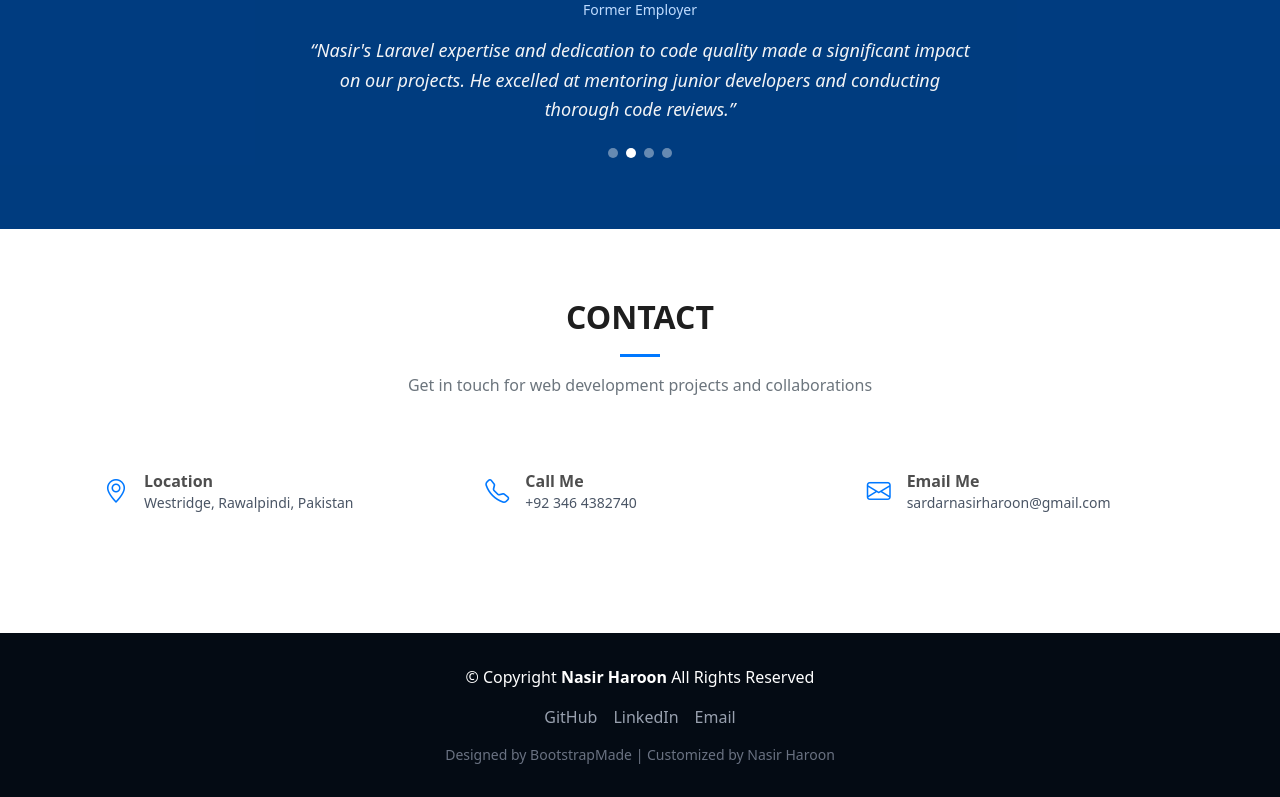
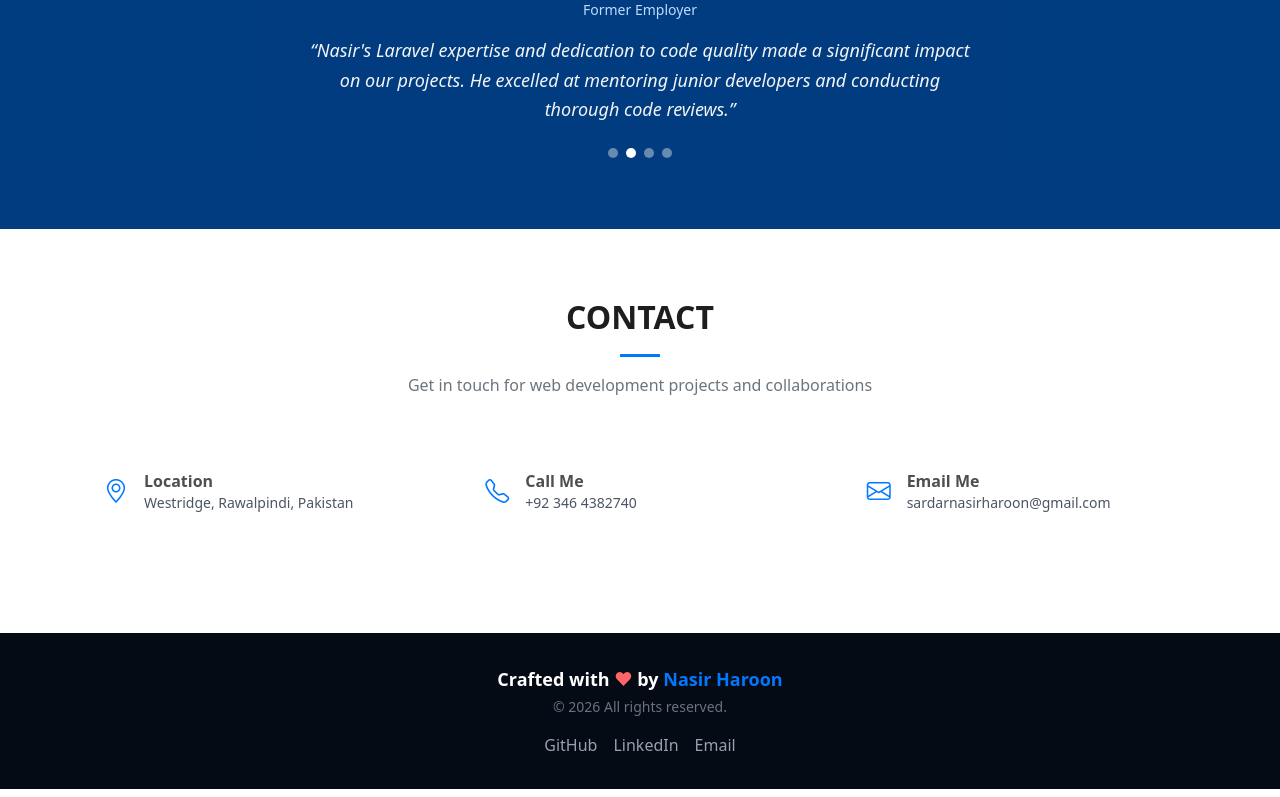
Before and after one commit to nasirharoon786/devfolio, a Next.js app: page / in a window 1280 px wide. Shown: the part 6186-6983 px from the top of the page. Built offline with nearby package versions, Linux system fonts and the light colour scheme.

Commit message:
Update footer: remove BootstrapMade credit, add crafted by phrase

```diff
--- a/src/app/layout.js
+++ b/src/app/layout.js
@@ -61,8 +61,12 @@ function Footer() {
   return (
     <footer className="bg-[#040b14] text-white py-8">
       <div className="max-w-6xl mx-auto px-4 text-center">
-        <p>
-          &copy; Copyright <strong>Nasir Haroon</strong> All Rights Reserved
+        <p className="text-lg font-semibold">
+          Crafted with <span className="text-red-400">&hearts;</span> by{" "}
+          <span className="text-[#0078ff]">Nasir Haroon</span>
+        </p>
+        <p className="text-sm text-gray-500 mt-1">
+          &copy; {new Date().getFullYear()} All rights reserved.
         </p>
         <div className="flex justify-center gap-4 mt-4">
           <a
@@ -86,9 +90,6 @@ function Footer() {
             Email
           </a>
         </div>
-        <p className="text-sm text-gray-500 mt-4">
-          Designed by BootstrapMade | Customized by Nasir Haroon
-        </p>
       </div>
     </footer>
   );
```
